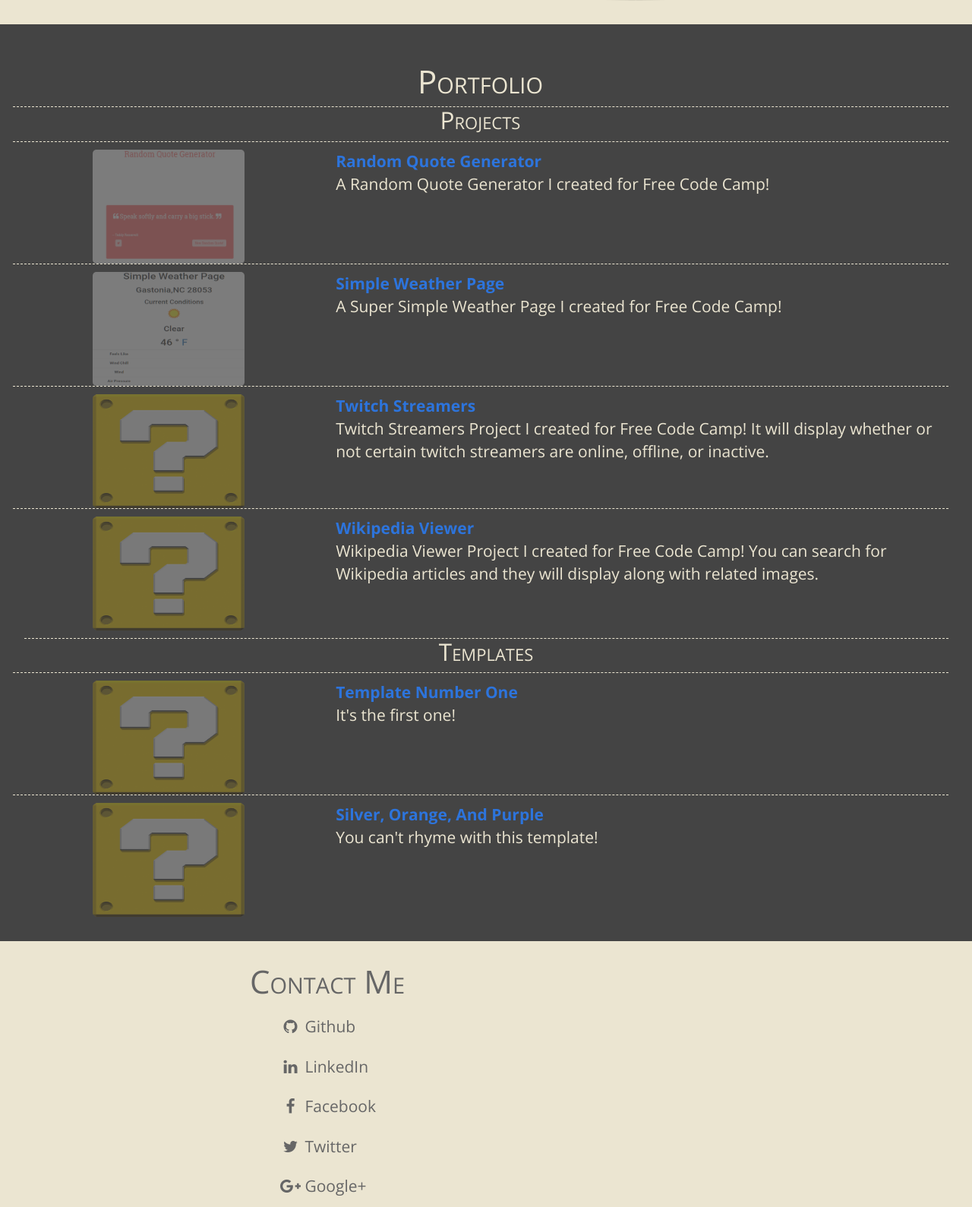
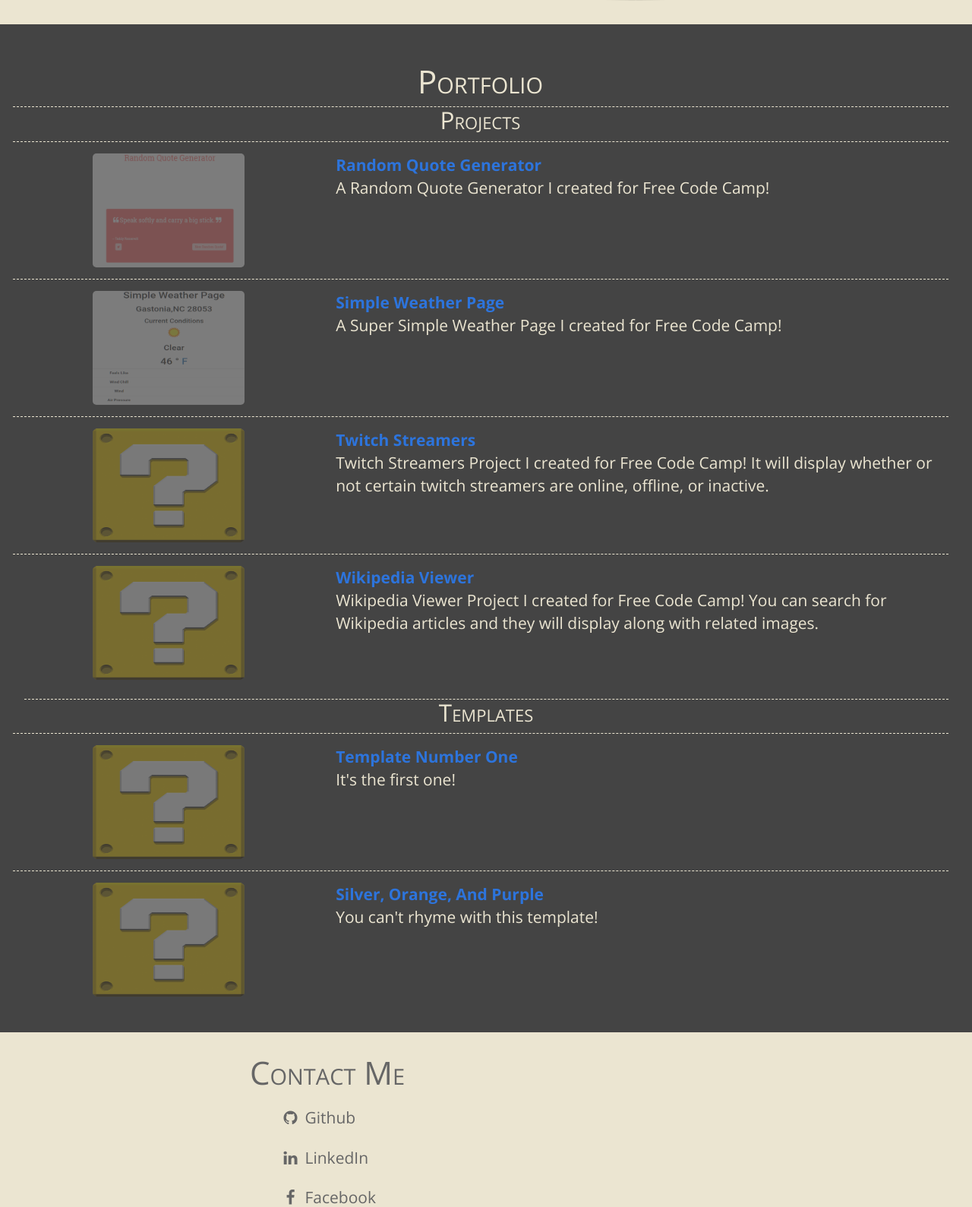
Before and after one commit to umphlet/umphlet.github.io, a PHP site: page / in a window 1280 px wide. Shown: the part 1429-3018 px from the top of the page at 76% size. Run offline with PHP 8.4, Linux system fonts and the light colour scheme; some libraries are stand-ins or nearby versions.

Commit message:
Fixing padding

```diff
--- a/css/custom.css
+++ b/css/custom.css
@@ -92,7 +92,8 @@
 
 .folio-entry {
   border-top: 1px dashed #EBE5D1;
-  padding-top: 10px;
+  padding-top: 15px;
+  padding-bottom: 15px;
 }
 
 img.folio-shot {
--- a/css/custom.sass
+++ b/css/custom.sass
@@ -107,7 +107,8 @@
   font-size: 150%
 .folio-entry
   border-top: 1px dashed $light-color
-  padding-top: 10px
+  padding-top: 15px
+  padding-bottom: 15px
 img.folio-shot
   +transition($time)
   margin: 0 auto
```
Also changed, not shown: css/custom.min.css (+1 -1 lines).
